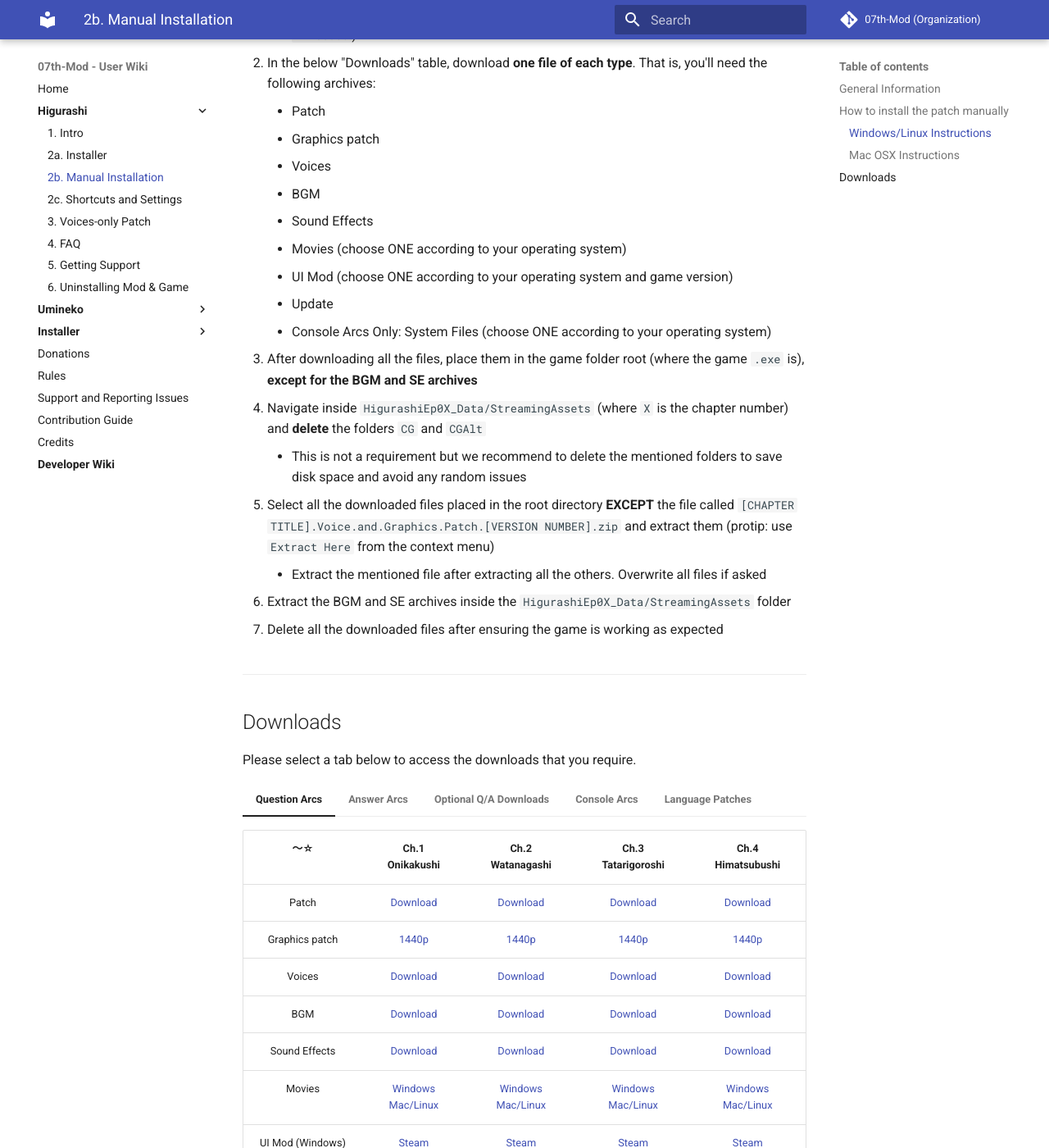
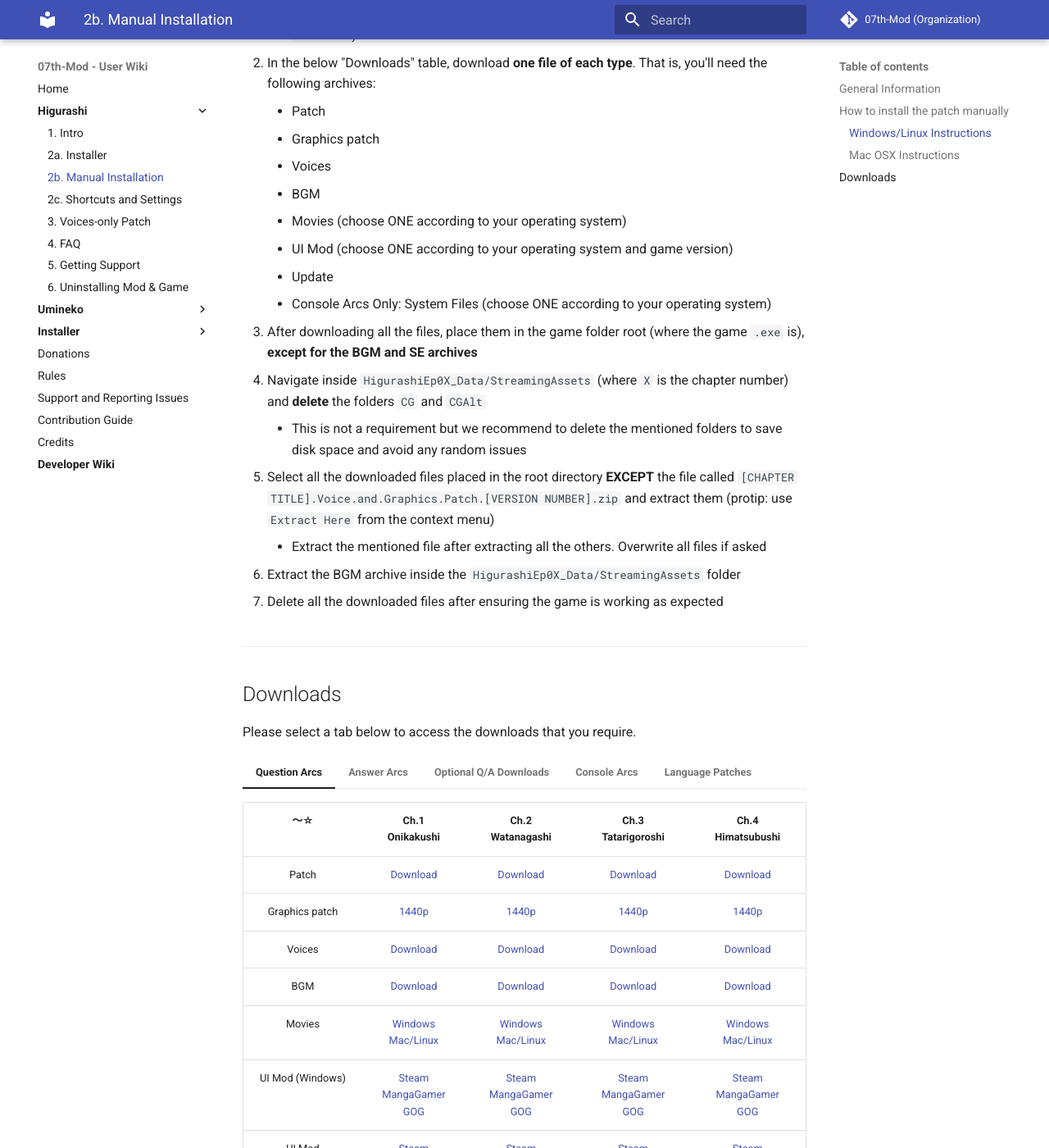
Before and after one commit to 07th-mod/wiki, an MkDocs documentation site: the page built from docs/Higurashi/Manual-Installation.md, in a window 1280 px wide and 1400 px high, scrolled down 1002 px. Shown: the whole window at 82% size. Built offline with MkDocs 1.6.1 and Material for MkDocs 9.7.7, drawn with Linux system fonts in a browser that asks for light colours.

Commit message:
Update wiki for BGM switching release

```diff
--- a/docs/Higurashi/FAQ.md
+++ b/docs/Higurashi/FAQ.md
@@ -187,7 +187,7 @@
 
 ### What options does the mod provide to fix this issue?
 
-The mod installer provides a “BGM Fix” and “SE Fix” option. The approach taken to fix each BGM or Sound Effect is as follows:
+The mod allows you switch between BGM/SE via the F10 mod menu. The approach taken to fix each BGM or Sound Effect is as follows:
 
 - If the BGM or Sound Effect was replaced with an entirely different one, we have reverted it back to the original
 - If the BGM or Sound Effect suffers from heavy distortion or other audio issues and the new file is roughly the same minus the issues, we use the new version.
--- a/docs/Higurashi/Manual-Installation.md
+++ b/docs/Higurashi/Manual-Installation.md
@@ -33,7 +33,6 @@
           * Graphics patch
           * Voices
           * BGM
-          * Sound Effects
           * Movies (choose ONE according to your operating system)
           * UI Mod (choose ONE according to your operating system and game version)
           * Update
@@ -43,7 +42,7 @@
         * This is not a requirement but we recommend to delete the mentioned folders to save disk space and avoid any random issues
     5. Select all the downloaded files placed in the root directory **EXCEPT** the file called ``[CHAPTER TITLE].Voice.and.Graphics.Patch.[VERSION NUMBER].zip`` and extract them (protip: use ``Extract Here`` from the context menu)
         * Extract the mentioned file after extracting all the others. Overwrite all files if asked
-    6. Extract the BGM and SE archives inside the ``HigurashiEp0X_Data/StreamingAssets`` folder
+    6. Extract the BGM archive inside the ``HigurashiEp0X_Data/StreamingAssets`` folder
     7. Delete all the downloaded files after ensuring the game is working as expected
 
 === "Mac OSX"
@@ -59,7 +58,6 @@
           * Graphics patch
           * Voices
           * BGM
-          * Sound Effects
           * Movies (choose ONE according to your operating system)
           * UI Mod (choose ONE according to your operating system and game version)
           * Update
@@ -75,7 +73,7 @@
     6. Open a **terminal window** in the ``Resources/Data`` folder. [Follow these steps if you don't know how to do it](https://stackoverflow.com/a/7054045)
         1. In the terminal window, type: ``rsync -avP HigurashiEp*/* .`` and hit enter (type the ``*`` literally)
         2. Wait until the files are copied to the right place
-    7. Extract the BGM and SE archives inside the ``Resources/Data/StreamingAssets`` folder
+    7. Extract the BGM archive inside the ``Resources/Data/StreamingAssets`` folder
     8. Delete all the downloaded files and any leftover ``HigurashiEp0X_Data`` folders (where ``X`` is the chapter number) after ensuring the game is working as expected
 
 ***
@@ -121,17 +119,10 @@
     </tr>
     <tr class="even">
     <td style="text-align: center;">BGM</td>
-    <td style="text-align: center;"><a href="https://07th-mod.com/rikachama/audio/Higurashi-OldBGM.7z">Download</a></td>
-    <td style="text-align: center;"><a href="https://07th-mod.com/rikachama/audio/Higurashi-OldBGM.7z">Download</a></td>
-    <td style="text-align: center;"><a href="https://07th-mod.com/rikachama/audio/Higurashi-OldBGM.7z">Download</a></td>
-    <td style="text-align: center;"><a href="https://07th-mod.com/rikachama/audio/Higurashi-OldBGM.7z">Download</a></td>
-    </tr>
-    <tr class="even">
-    <td style="text-align: center;">Sound Effects</td>
-    <td style="text-align: center;"><a href="https://07th-mod.com/rikachama/audio/Higurashi-OldSE.7z">Download</a></td>
-    <td style="text-align: center;"><a href="https://07th-mod.com/rikachama/audio/Higurashi-OldSE.7z">Download</a></td>
-    <td style="text-align: center;"><a href="https://07th-mod.com/rikachama/audio/Higurashi-OldSE.7z">Download</a></td>
-    <td style="text-align: center;"><a href="https://07th-mod.com/rikachama/audio/Higurashi-OldSE.7z">Download</a></td>
+    <td style="text-align: center;"><a href="https://07th-mod.com/rikachama/audio/Higurashi-OG-BGM-SE.7z">Download</a></td>
+    <td style="text-align: center;"><a href="https://07th-mod.com/rikachama/audio/Higurashi-OG-BGM-SE.7z">Download</a></td>
+    <td style="text-align: center;"><a href="https://07th-mod.com/rikachama/audio/Higurashi-OG-BGM-SE.7z">Download</a></td>
+    <td style="text-align: center;"><a href="https://07th-mod.com/rikachama/audio/Higurashi-OG-BGM-SE.7z">Download</a></td>
     </tr>
     <tr class="odd">
     <td style="text-align: center;">Movies</td>
@@ -204,17 +195,10 @@
     </tr>
     <tr class="even">
     <td style="text-align: center;">BGM</td>
-    <td style="text-align: center;"><a href="https://07th-mod.com/rikachama/audio/HigurashiKai-OG-BGM-SE.7z"">Download</a></td>
-    <td style="text-align: center;"><a href="https://07th-mod.com/rikachama/audio/HigurashiKai-OldBGM-v2.7z">Download</a></td>
-    <td style="text-align: center;"><a href="https://07th-mod.com/rikachama/audio/HigurashiKai-OldBGM-v2.7z">Download</a></td>
-    <td style="text-align: center;"><a href="https://07th-mod.com/rikachama/audio/HigurashiKai-OldBGM-v2.7z">Download</a></td>
-    </tr>
-    <tr class="even">
-    <td style="text-align: center;">Sound Effects</td>
-    <td style="text-align: center;">Included in above pack</td>
-    <td style="text-align: center;"><a href="https://07th-mod.com/rikachama/audio/HigurashiKai-OldSE.7z">Download</a></td>
-    <td style="text-align: center;"><a href="https://07th-mod.com/rikachama/audio/HigurashiKai-OldSE.7z">Download</a></td>
-    <td style="text-align: center;"><a href="https://07th-mod.com/rikachama/audio/HigurashiKai-OldSE.7z">Download</a></td>
+    <td style="text-align: center;"><a href="https://07th-mod.com/rikachama/audio/HigurashiKai-OG-BGM-SE.7z">Download</a></td>
+    <td style="text-align: center;"><a href="https://07th-mod.com/rikachama/audio/HigurashiKai-OG-BGM-SE.7z">Download</a></td>
+    <td style="text-align: center;"><a href="https://07th-mod.com/rikachama/audio/HigurashiKai-OG-BGM-SE.7z">Download</a></td>
+    <td style="text-align: center;"><a href="https://07th-mod.com/rikachama/audio/HigurashiKai-OG-BGM-SE.7z">Download</a></td>
     </tr>
     <tr class="odd">
     <td style="text-align: center;">Movies</td>
@@ -266,36 +250,22 @@
 
     <table>
     <colgroup>
-    <col style="width: 4%" />
-    <col style="width: 24%" />
-    <col style="width: 27%" />
-    <col style="width: 43%" />
+    <col style="width: 40%" />
+    <col style="width: 60%" />
     </colgroup>
     <thead>
     <tr class="header">
     <th style="text-align: center;">Chapter</th>
-    <th style="text-align: center;">BGM</th>
-    <th style="text-align: center;">Sound Effects</th>
     <th style="text-align: center;">Extras</th>
     </tr>
     </thead>
     <tbody>
     <tr class="odd">
     <td style="text-align: center;">Question Arcs (all)</td>
-    <td style="text-align: center;"><a href="https://07th-mod.com/rikachama/audio/mg_question_bgm_april.7z">MangaGamer April Update BGM</a></td>
-    <td style="text-align: center;"><a href="https://07th-mod.com/rikachama/audio/mg_question_se_april.7z">MangaGamer April Update Sound Effects</a></td>
-    <td style="text-align: center;"><a href="https://07th-mod.com/misc/Higurashi.OST.Remake.zip">Higurashi OST Remake</a> <br> Handmade remakes of nerve's music. <b>Can be installed over Classic BGM.</b> <br> <a href="https://radiataalice.bandcamp.com/album/hinamizawa-syndrome-vol-1">(listen online)</a></td>
-    </tr>
-    <tr class="even">
-    <td style="text-align: center;">Meakashi Ch. 5</td>
-    <td style="text-align: center;">None (use in-game BGM switching)</td>
-    <td style="text-align: center;">None (use in-game BGM switching)</td>
-    <td style="text-align: center;">None yet</td>
+    <td style="text-align: center;"><a href="https://07th-mod.com/misc/Higurashi.OST.Remake.zip">OST Remake</a> <br> Handmade remakes of nerve's music. <br> <a href="https://radiataalice.bandcamp.com/album/hinamizawa-syndrome-vol-1">(listen online)</a><br>Installing this will enable the option in the Mod Menu</td>
     </tr>
     <tr class="odd">
     <td style="text-align: center;">Answer Arcs (all except Meakashi Ch.5)</td>
-    <td style="text-align: center;"><a href="https://07th-mod.com/rikachama/audio/mg_answer_bgm_april.7z">MangaGamer April Update BGM</a></td>
-    <td style="text-align: center;"><a href="https://07th-mod.com/rikachama/audio/mg_answer_se_april.7z">MangaGamer April Update Sound Effects</a></td>
     <td style="text-align: center;">None yet</td>
     </tr>
     </tbody>
```
